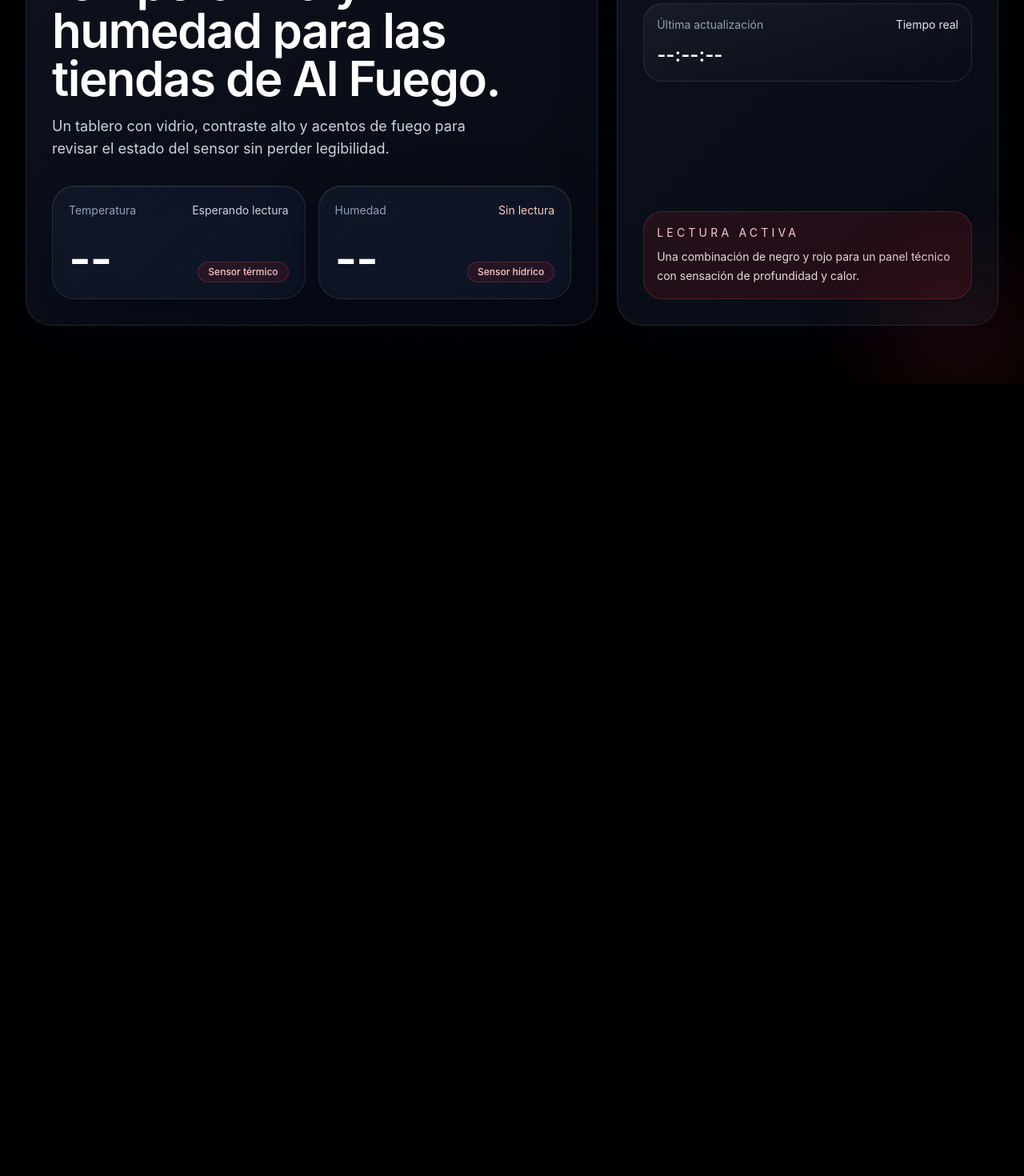
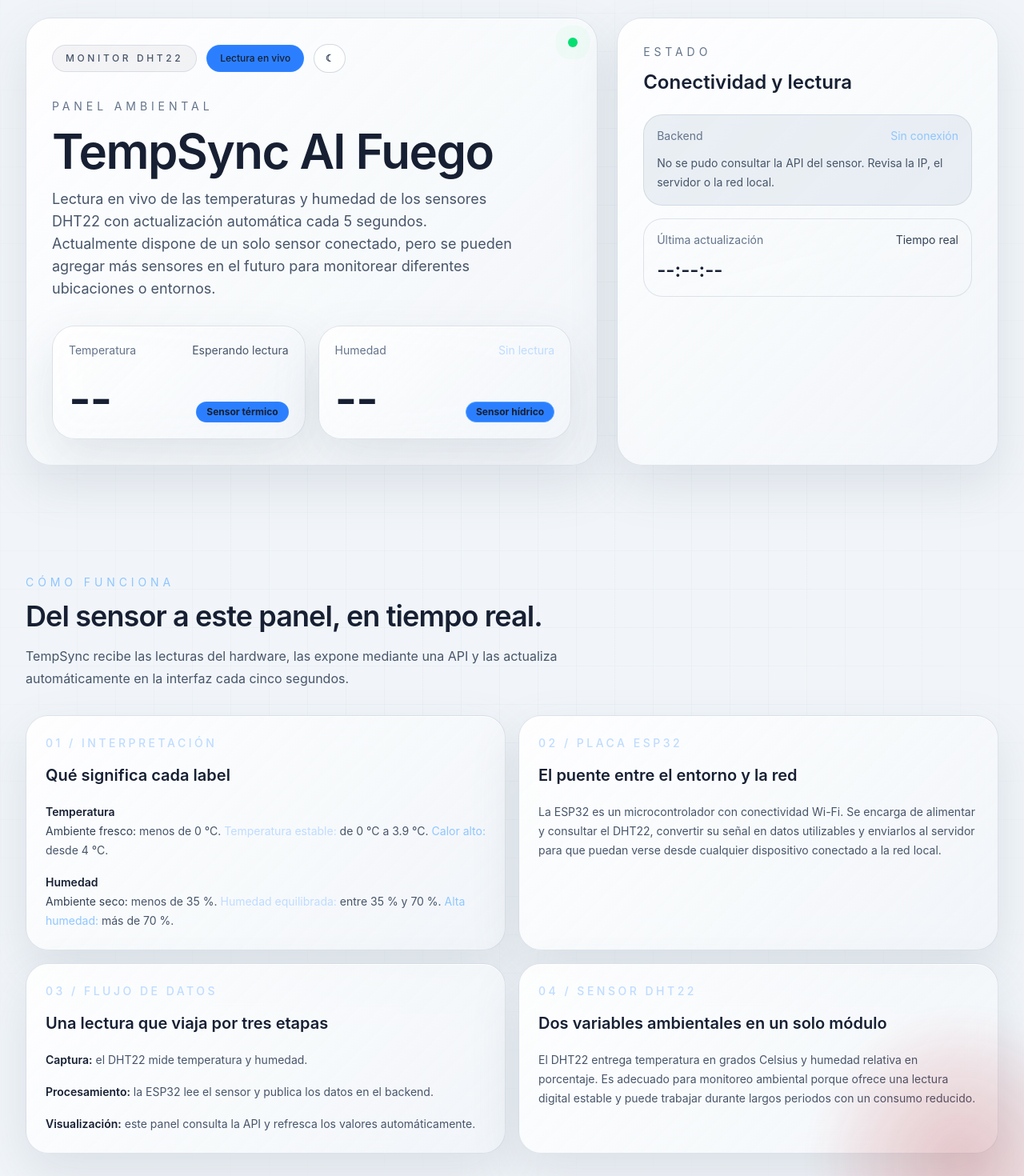
Before and after one commit to FacuBustamaante/TermoSync-frontend, a React (Vite) app: page / in a window 1280 px wide. Shown: the part 320-1790 px from the top of the page at 80% size. Before the commit the page ends 800 px from the top, so only its background shows below. Built offline with nearby package versions, Linux system fonts and the light colour scheme; no server answers.

Commit message:
dark-theme y section 2

```diff
--- a/src/App.css
+++ b/src/App.css
@@ -50,8 +50,109 @@
 	mask-image: radial-gradient(circle at center, black 35%, transparent 90%);
 }
 
+.brand-logo-wrap {
+	position: relative;
+	z-index: 10;
+	display: flex;
+	justify-content: center;
+	padding: 2rem 1rem 0;
+}
+
+.brand-logo {
+	display: block;
+	width: min(12rem, 52vw);
+	height: auto;
+}
+
+.theme-toggle {
+	border: 1px solid rgba(148, 163, 184, 0.4);
+	border-radius: 9999px;
+	padding: 0.5rem 0.85rem;
+	background: rgba(255, 255, 255, 0.72);
+	color: #334155;
+	font-size: 0.75rem;
+	font-weight: 600;
+	transition: background-color 180ms ease, border-color 180ms ease, color 180ms ease;
+}
+
+.theme-toggle:hover {
+	background: rgba(255, 255, 255, 0.95);
+	border-color: rgba(100, 116, 139, 0.65);
+}
+
+.theme-toggle:focus-visible {
+	outline: 2px solid #22c55e;
+	outline-offset: 3px;
+}
+
+.app-shell.theme-light {
+	background: #f1f5f9;
+	color: #1e293b;
+}
+
+.theme-light::before {
+	background: radial-gradient(circle, rgba(239, 68, 68, 0.16), rgba(239, 68, 68, 0.02) 70%);
+}
+
+.theme-light::after {
+	background: radial-gradient(circle, rgba(185, 28, 28, 0.28), rgba(185, 28, 28, 0.04) 72%);
+}
+
+.theme-light .glass-card {
+	background: linear-gradient(135deg, rgba(255, 255, 255, 0.9), rgba(241, 245, 249, 0.78));
+	border-color: rgba(148, 163, 184, 0.28);
+	box-shadow:
+		0 24px 60px rgba(100, 116, 139, 0.16),
+		inset 0 1px 0 rgba(255, 255, 255, 0.9);
+}
+
+.theme-light .grid-overlay {
+	background-image:
+		linear-gradient(rgba(100, 116, 139, 0.1) 1px, transparent 1px),
+		linear-gradient(90deg, rgba(100, 116, 139, 0.1) 1px, transparent 1px);
+}
+
+.theme-light .text-white {
+	color: #172033 !important;
+}
+
+.theme-light .text-slate-200 {
+	color: #334155 !important;
+}
+
+.theme-light .text-slate-300 {
+	color: #475569 !important;
+}
+
+.theme-light .text-slate-400 {
+	color: #64748b !important;
+}
+
+.theme-light [class~='bg-slate-950/40'] {
+	background: rgba(226, 232, 240, 0.7) !important;
+}
+
+.theme-light [class~='bg-white/5'] {
+	background: rgba(15, 23, 42, 0.04) !important;
+}
+
+.theme-light [class~='border-white/10'] {
+	border-color: rgba(148, 163, 184, 0.28) !important;
+}
+
+.theme-dark .theme-toggle {
+	background: rgba(255, 255, 255, 0.08);
+	border-color: rgba(255, 255, 255, 0.16);
+	color: #e2e8f0;
+}
+
+.theme-dark .theme-toggle:hover {
+	background: rgba(255, 255, 255, 0.14);
+	border-color: rgba(255, 255, 255, 0.3);
+}
+
 .pulse-dot {
-	box-shadow: 0 0 0 0 rgba(239, 68, 68, 0.4);
+	box-shadow: 0 0 0 0 rgba(74, 222, 128, 0.4);
 	animation: pulse-dot 2.4s infinite;
 }
 
@@ -68,14 +169,14 @@
 
 @keyframes pulse-dot {
 	0% {
-		box-shadow: 0 0 0 0 rgba(239, 68, 68, 0.35);
+		box-shadow: 0 0 0 0 rgba(74, 222, 128, 0.35);
 	}
 
 	70% {
-		box-shadow: 0 0 0 18px rgba(239, 68, 68, 0);
+		box-shadow: 0 0 0 18px rgba(74, 222, 128, 0);
 	}
 
 	100% {
-		box-shadow: 0 0 0 0 rgba(239, 68, 68, 0);
+		box-shadow: 0 0 0 0 rgba(74, 222, 128, 0);
 	}
 }
--- a/src/App.tsx
+++ b/src/App.tsx
@@ -1,5 +1,7 @@
 import { useEffect, useMemo, useState } from 'react'
 import './App.css'
+import darkLogo from './img/dark.png'
+import lightLogo from './img/light.png'
 
 type SensorData = {
   temperatura: number | null
@@ -7,7 +9,8 @@ type SensorData = {
   timestamp: string | null
 }
 
-const API_URL = 'http://192.168.100.227:3000/api/sensor'
+//const API_URL = 'http://192.168.100.227:3000/api/sensor'
+const API_URL = 'https://0hnt14s9-3000.brs.devtunnels.ms/api/sensor'
 
 const initialState: SensorData = {
   temperatura: null,
@@ -27,6 +30,7 @@ function App() {
   const [clima, setClima] = useState<SensorData>(initialState)
   const [error, setError] = useState(false)
   const [loading, setLoading] = useState(true)
+  const [isDarkTheme, setIsDarkTheme] = useState(false)
 
   useEffect(() => {
     const obtenerDatos = async () => {
@@ -62,17 +66,17 @@ function App() {
       }
     }
 
-    if (clima.temperatura >= 32) {
+    if (clima.temperatura >= 4) {
       return {
         label: 'Calor alto',
-        tone: 'text-red-300',
+        tone: 'text-blue-300',
       }
     }
 
-    if (clima.temperatura >= 24) {
+    if (clima.temperatura >= 0) {
       return {
         label: 'Temperatura estable',
-        tone: 'text-red-300',
+        tone: 'text-blue-300',
       }
     }
 
@@ -101,22 +105,43 @@ function App() {
   const connectionLabel = error ? 'Sin conexión' : loading ? 'Conectando' : 'Activo'
 
   return (
-    <main className="app-shell bg-black text-slate-100">
+    <main className={`app-shell ${isDarkTheme ? 'theme-dark' : 'theme-light'} bg-black text-slate-100`}>
       <div className="grid-overlay pointer-events-none absolute inset-0 opacity-35" />
+
+      <div className="brand-logo-wrap">
+        <img
+          src={isDarkTheme ? darkLogo : lightLogo}
+          alt="TempSync Al Fuego"
+          className="brand-logo"
+        />
+      </div>
 
       <section className="relative mx-auto flex min-h-screen w-full max-w-7xl items-center px-4 py-8 sm:px-6 lg:px-8">
         <div className="grid w-full gap-6 lg:grid-cols-[1.2fr_0.8fr]">
           <div className="glass-card relative overflow-hidden rounded-[2rem] p-6 sm:p-8">
-            <div className="absolute right-6 top-6 h-3 w-3 rounded-full bg-red-400 pulse-dot" />
+            <div className="absolute right-6 top-6 h-3 w-3 rounded-full bg-green-400 pulse-dot" />
 
             <div className="relative z-10 space-y-8">
               <div className="flex flex-wrap items-center gap-3">
                 <span className="rounded-full border border-white/10 bg-white/5 px-4 py-2 text-xs font-medium uppercase tracking-[0.3em] text-slate-300">
                   Monitor DHT22
                 </span>
-                <span className="rounded-full border border-red-400/30 bg-red-400/10 px-4 py-2 text-xs font-medium text-red-200">
+                <span className="rounded-full border border-blue-400/20 bg-blue-500 px-4 py-2 text-xs font-medium text-white">
                   Lectura en vivo
                 </span>
+                <button
+                  type="button"
+                  role="switch"
+                  aria-checked={isDarkTheme}
+                  aria-label={isDarkTheme ? 'Activar tema claro' : 'Activar tema oscuro'}
+                  className="theme-toggle"
+                  onClick={() => setIsDarkTheme((currentTheme) => !currentTheme)}
+                  title={isDarkTheme ? 'Activar tema claro' : 'Activar tema oscuro'}
+                >
+                  <span aria-hidden="true" className="theme-toggle-icon">
+                    {isDarkTheme ? '☀' : '☾'}
+                  </span>
+                </button>
               </div>
 
               <div className="max-w-2xl space-y-4">
@@ -124,11 +149,11 @@ function App() {
                   Panel ambiental
                 </p>
                 <h1 className="text-4xl font-semibold tracking-tight text-white sm:text-5xl lg:text-6xl">
-                  Control visual de temperatura y humedad para las tiendas de Al Fuego.
+                  TempSync Al Fuego
                 </h1>
                 <p className="max-w-xl text-base leading-7 text-slate-300 sm:text-lg">
-                  Un tablero con vidrio, contraste alto y acentos de fuego para revisar el estado del sensor sin perder legibilidad.
-                </p>
+                  Lectura en vivo de las temperaturas y humedad de los sensores DHT22 con actualización automática cada 5 segundos. Actualmente dispone de un solo sensor conectado, pero se pueden agregar más sensores en el futuro para monitorear diferentes ubicaciones o entornos.
+               </p>
               </div>
 
               <div className="grid gap-4 sm:grid-cols-2">
@@ -141,7 +166,7 @@ function App() {
                     <p className="shrink-0 whitespace-nowrap text-5xl font-semibold leading-none tracking-tight text-white sm:text-6xl">
                       {formatTemperature(clima.temperatura)}
                     </p>
-                    <span className="rounded-full border border-red-400/20 bg-red-500/10 px-3 py-1 text-xs font-medium text-red-200">
+                    <span className="rounded-full border border-blue-400/20 bg-blue-500 px-3 py-1 text-xs font-bold text-white">
                       Sensor térmico
                     </span>
                   </div>
@@ -150,13 +175,13 @@ function App() {
                 <article className="glass-card rounded-[1.75rem] border border-white/10 p-5">
                   <div className="flex items-center justify-between gap-4 text-sm text-slate-400">
                     <span>Humedad</span>
-                    <span className="text-red-200">{humidityStatus}</span>
+                    <span className="text-blue-200">{humidityStatus}</span>
                   </div>
                   <div className="mt-5 flex items-end justify-between">
                     <p className="text-5xl font-semibold tracking-tight text-white sm:text-6xl">
                       {formatHumidity(clima.humedad)}
                     </p>
-                    <span className="rounded-full border border-red-400/20 bg-red-500/10 px-3 py-1 text-xs font-medium text-red-200">
+                    <span className="rounded-full border border-blue-400 bg-blue-500 px-3 py-1 text-xs font-bold text-white">
                       Sensor hídrico
                     </span>
                   </div>
@@ -176,7 +201,7 @@ function App() {
                 <div className="rounded-[1.5rem] border border-white/10 bg-slate-950/40 p-4">
                   <div className="flex items-center justify-between text-sm text-slate-400">
                     <span>Backend</span>
-                    <span className={error ? 'text-red-300' : 'text-red-200'}>{connectionLabel}</span>
+                    <span className={error ? 'text-blue-300' : 'text-blue-200'}>{connectionLabel}</span>
                   </div>
                   <p className="mt-3 text-sm leading-6 text-slate-300">
                     {error
@@ -196,14 +221,62 @@ function App() {
                 </div>
               </div>
             </div>
+          </aside>
+        </div>
+      </section>
 
-            <div className="mt-8 rounded-[1.5rem] border border-red-400/20 bg-red-500/10 p-4">
-              <p className="text-sm uppercase tracking-[0.3em] text-red-200">Lectura activa</p>
-              <p className="mt-2 text-sm leading-6 text-red-50/90">
-                Una combinación de negro y rojo para un panel técnico con sensación de profundidad y calor.
-              </p>
+      <section className="relative mx-auto w-full max-w-7xl px-4 pb-16 pt-4 sm:px-6 lg:px-8">
+        <div className="mb-8 max-w-3xl">
+          <p className="text-sm uppercase tracking-[0.35em] text-blue-300">Cómo funciona</p>
+          <h2 className="mt-3 text-3xl font-semibold tracking-tight text-white sm:text-4xl">
+            Del sensor a este panel, en tiempo real.
+          </h2>
+          <p className="mt-4 text-base leading-7 text-slate-300">
+            TempSync recibe las lecturas del hardware, las expone mediante una API y las actualiza automáticamente en la interfaz cada cinco segundos.
+          </p>
+        </div>
+
+        <div className="grid gap-4 md:grid-cols-2">
+          <article className="glass-card rounded-[1.75rem] p-6">
+            <p className="text-sm font-medium uppercase tracking-[0.25em] text-blue-200">01 / Interpretación</p>
+            <h3 className="mt-4 text-xl font-semibold text-white">Qué significa cada label</h3>
+            <div className="mt-5 space-y-4 text-sm leading-6 text-slate-300">
+              <div>
+                <p className="font-semibold text-white">Temperatura</p>
+                <p><span className="text-slate-200">Ambiente fresco:</span> menos de 0 °C. <span className="text-blue-200">Temperatura estable:</span> de 0 °C a 3.9 °C. <span className="text-blue-300">Calor alto:</span> desde 4 °C.</p>
+              </div>
+              <div>
+                <p className="font-semibold text-white">Humedad</p>
+                <p><span className="text-slate-200">Ambiente seco:</span> menos de 35 %. <span className="text-blue-200">Humedad equilibrada:</span> entre 35 % y 70 %. <span className="text-blue-300">Alta humedad:</span> más de 70 %.</p>
+              </div>
             </div>
-          </aside>
+          </article>
+
+          <article className="glass-card rounded-[1.75rem] p-6">
+            <p className="text-sm font-medium uppercase tracking-[0.25em] text-blue-200">02 / Placa ESP32</p>
+            <h3 className="mt-4 text-xl font-semibold text-white">El puente entre el entorno y la red</h3>
+            <p className="mt-5 text-sm leading-6 text-slate-300">
+              La ESP32 es un microcontrolador con conectividad Wi-Fi. Se encarga de alimentar y consultar el DHT22, convertir su señal en datos utilizables y enviarlos al servidor para que puedan verse desde cualquier dispositivo conectado a la red local.
+            </p>
+          </article>
+
+          <article className="glass-card rounded-[1.75rem] p-6">
+            <p className="text-sm font-medium uppercase tracking-[0.25em] text-blue-200">03 / Flujo de datos</p>
+            <h3 className="mt-4 text-xl font-semibold text-white">Una lectura que viaja por tres etapas</h3>
+            <ol className="mt-5 space-y-4 text-sm leading-6 text-slate-300">
+              <li><span className="font-semibold text-white">Captura:</span> el DHT22 mide temperatura y humedad.</li>
+              <li><span className="font-semibold text-white">Procesamiento:</span> la ESP32 lee el sensor y publica los datos en el backend.</li>
+              <li><span className="font-semibold text-white">Visualización:</span> este panel consulta la API y refresca los valores automáticamente.</li>
+            </ol>
+          </article>
+
+          <article className="glass-card rounded-[1.75rem] p-6">
+            <p className="text-sm font-medium uppercase tracking-[0.25em] text-blue-200">04 / Sensor DHT22</p>
+            <h3 className="mt-4 text-xl font-semibold text-white">Dos variables ambientales en un solo módulo</h3>
+            <p className="mt-5 text-sm leading-6 text-slate-300">
+              El DHT22 entrega temperatura en grados Celsius y humedad relativa en porcentaje. Es adecuado para monitoreo ambiental porque ofrece una lectura digital estable y puede trabajar durante largos periodos con un consumo reducido.
+            </p>
+          </article>
         </div>
       </section>
     </main>
--- a/src/index.css
+++ b/src/index.css
@@ -1,13 +1,13 @@
 @import 'tailwindcss';
 
 :root {
-	color-scheme: dark;
+	color-scheme: light;
 	font-family: Inter, ui-sans-serif, system-ui, -apple-system, BlinkMacSystemFont, 'Segoe UI', sans-serif;
 	background:
-		radial-gradient(circle at top, rgba(239, 68, 68, 0.14), transparent 35%),
-		radial-gradient(circle at bottom right, rgba(127, 29, 29, 0.2), transparent 28%),
-		#000000;
-	color: #f8fafc;
+		radial-gradient(circle at top, rgba(59, 130, 246, 0.12), transparent 35%),
+		radial-gradient(circle at bottom right, rgba(30, 64, 175, 0.18), transparent 28%),
+		#f1f5f9;
+	color: #1e293b;
 }
 
 html {
@@ -18,10 +18,10 @@ body {
 	min-height: 100vh;
 	margin: 0;
 	background:
-		radial-gradient(circle at top, rgba(239, 68, 68, 0.14), transparent 35%),
-		radial-gradient(circle at bottom right, rgba(127, 29, 29, 0.2), transparent 28%),
-		#000000;
-	color: #f8fafc;
+		radial-gradient(circle at top, rgba(59, 130, 246, 0.12), transparent 35%),
+		radial-gradient(circle at bottom right, rgba(30, 64, 175, 0.18), transparent 28%),
+		#f1f5f9;
+	color: #1e293b;
 }
 
 body,
```
Also changed, not shown: src/img/dark.png (added), src/img/light.png (added).
